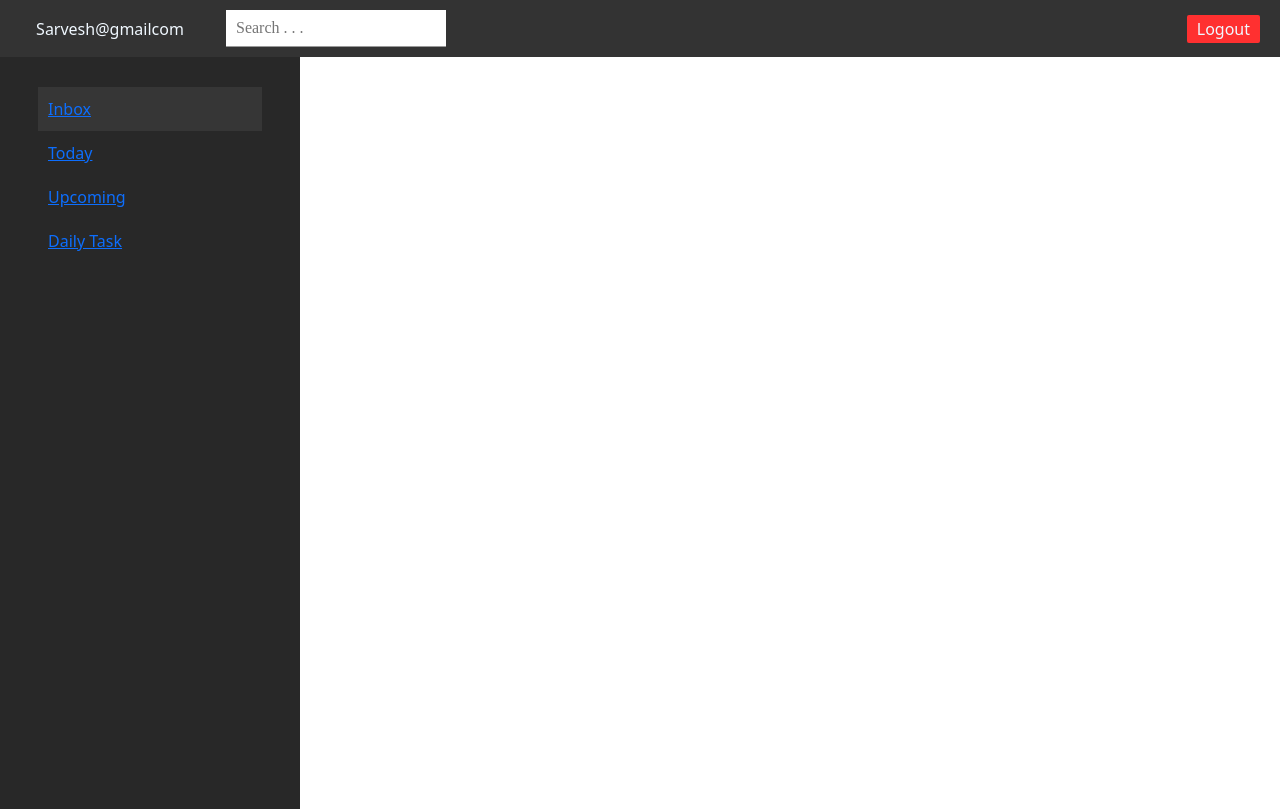
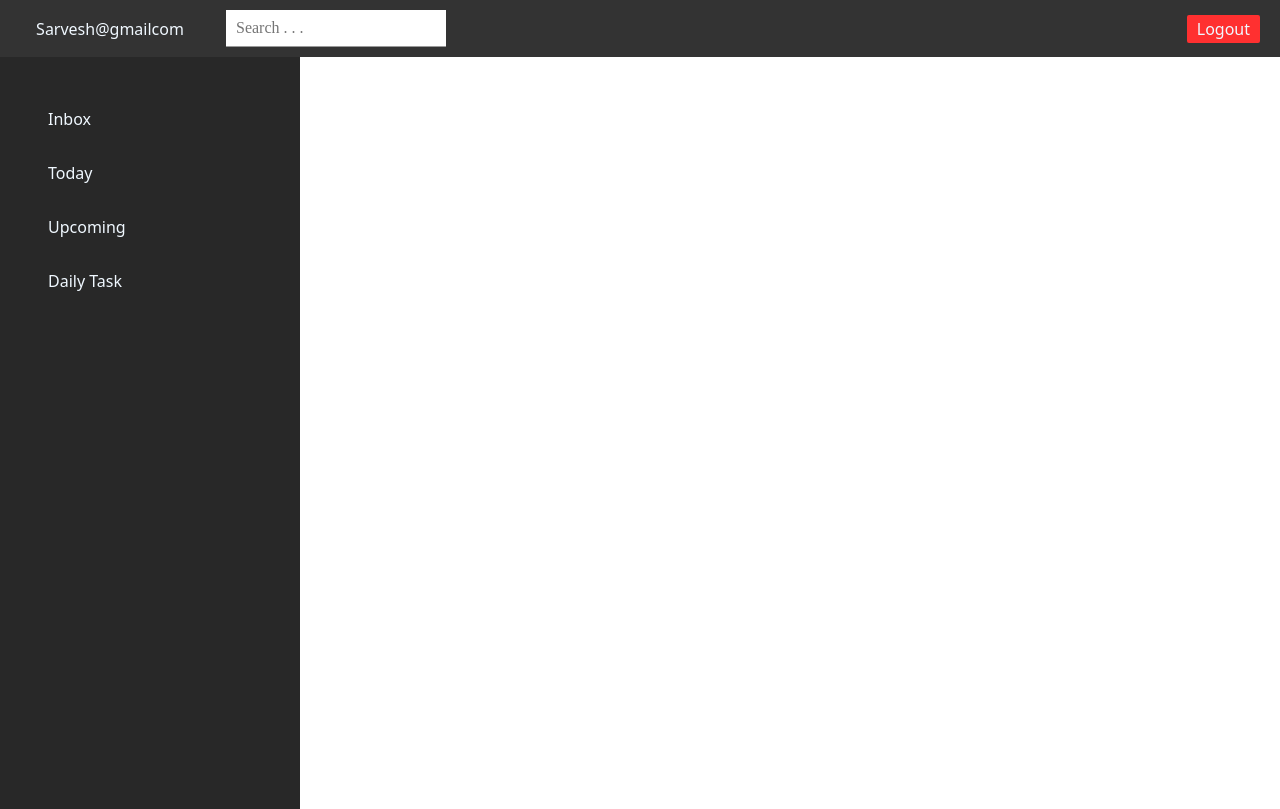
Before and after one commit to SarveshG2002/to-do-list, a React (Vite) app: page /dashboard in a window 1280 px wide. Built offline with nearby package versions, Linux system fonts and the light colour scheme; sample sign-in values are in the browser's storage.

Commit message:
Sidebar Active Functionality Added

```diff
--- a/src/Sidebar.css
+++ b/src/Sidebar.css
@@ -11,9 +11,16 @@ aside{
 aside .sideEle{
     padding: 10px;
     width: 80%;
+    text-decoration: none;
+    color: aliceblue;
+    margin-top: 10px;
+}
 
+aside .sideEle:not(.sideEleSelected):hover{
+    background-color: #363636;
 }
 
 aside .sideEleSelected{
-    background-color: #363636;
+    color: #363636;
+    background-color: aliceblue;
 }
--- a/src/Sidebar.jsx
+++ b/src/Sidebar.jsx
@@ -1,22 +1,22 @@
 import React from "react";
-import { Link } from 'react-router-dom';
+import { NavLink } from 'react-router-dom';
 import './Sidebar.css';
 
 function Sidebar() {
     return (
         <aside>
-            <Link to="/dashboard/inbox" className="sideEle sideEleSelected">
+            <NavLink to="/dashboard/inbox" className={({ isActive }) => isActive ? 'sideEle sideEleSelected' : 'sideEle'}>
                 <div>Inbox</div>
-            </Link>
-            <Link to="/dashboard/today" className="sideEle">
+            </NavLink>
+            <NavLink to="/dashboard/today" className={({ isActive }) => isActive ? 'sideEle sideEleSelected' : 'sideEle'}>
                 <div>Today</div>
-            </Link>
-            <Link to="/dashboard/upcoming" className="sideEle">
+            </NavLink>
+            <NavLink to="/dashboard/upcoming" className={({ isActive }) => isActive ? 'sideEle sideEleSelected' : 'sideEle'}>
                 <div>Upcoming</div>
-            </Link>
-            <Link to="/dashboard/daily-task" className="sideEle">
+            </NavLink>
+            <NavLink to="/dashboard/daily-task" className={({ isActive }) => isActive ? 'sideEle sideEleSelected' : 'sideEle'}>
                 <div>Daily Task</div>
-            </Link>
+            </NavLink>
         </aside>
     );
 }
```
